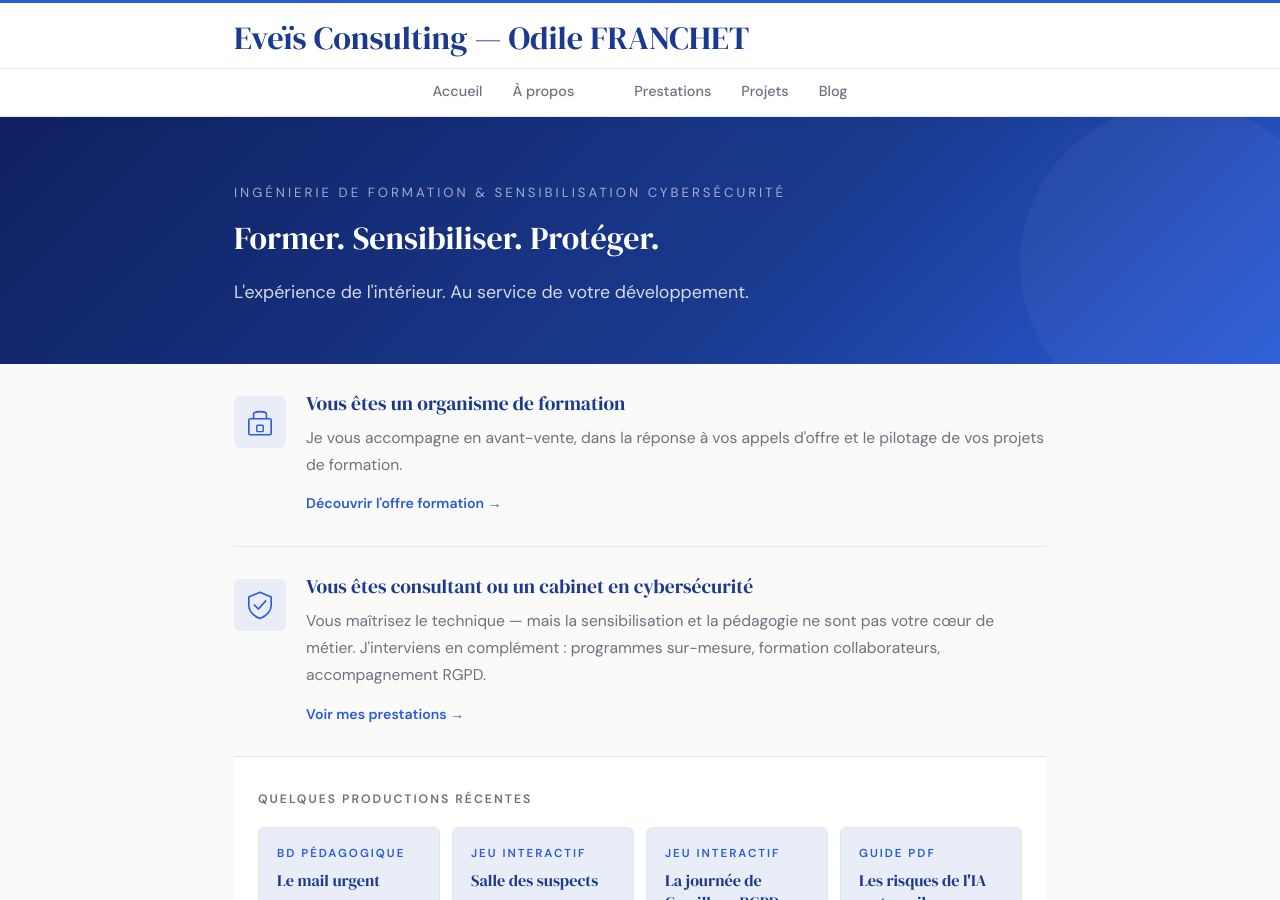
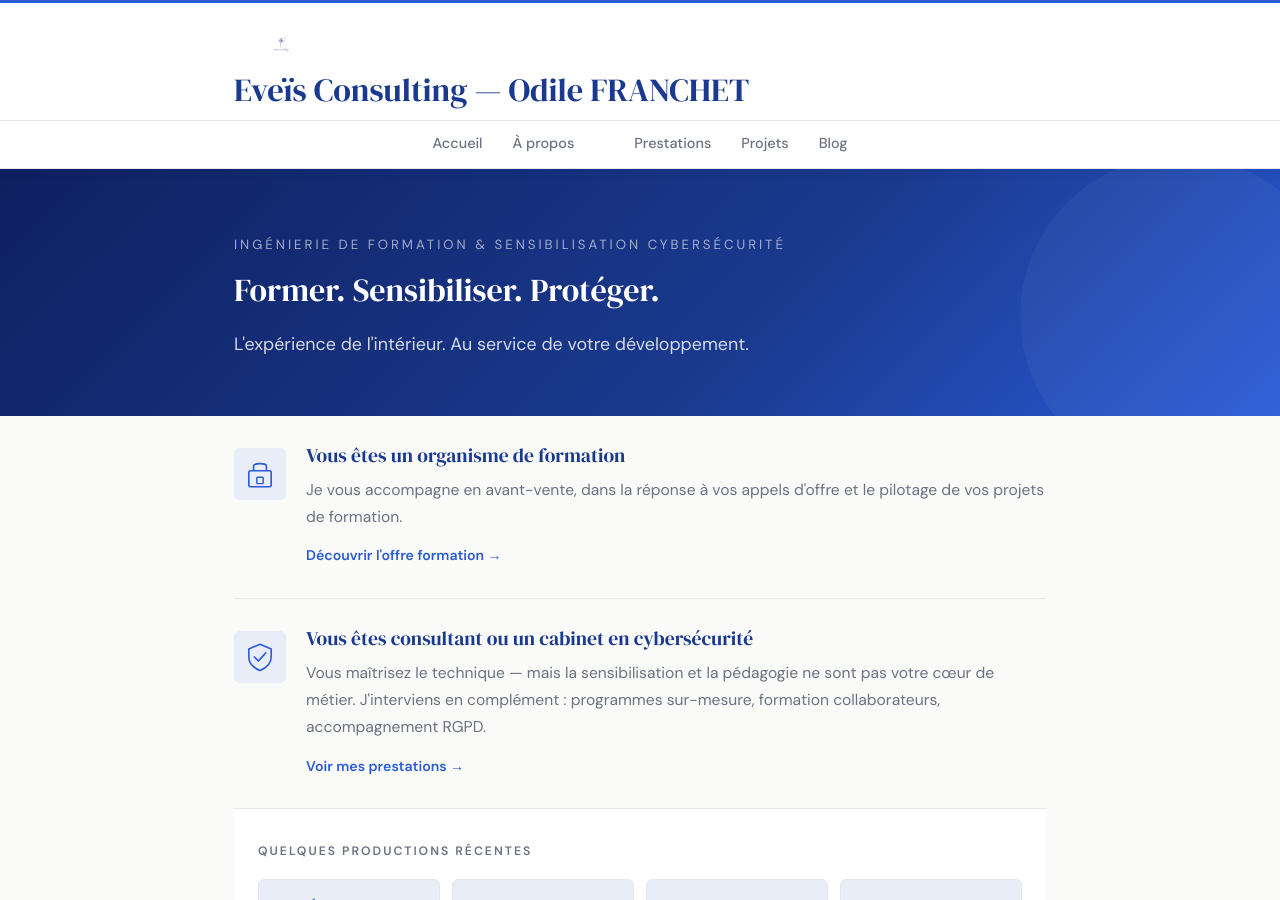
Before and after one commit to ofranchet73/eveis-consulting, a Jekyll site: the page built from index.md, in a window 1280 px wide and 900 px high. Built offline with Jekyll 4.4.1, drawn with Linux system fonts in a browser that asks for light colours.

Commit message:
Update default.html

```diff
--- a/_layouts/default.html
+++ b/_layouts/default.html
@@ -13,6 +13,7 @@
 
   <header class="site-header">
     <div class="header-inner">
+      <img src="{{ '/images/logo_eveis.png' | relative_url }}" alt="Eveïs Consulting" style="height:52px; width:auto; display:block;">
       <a class="site-title" href="{{ '/' | relative_url }}">{{ site.title }}</a>
     </div>
     <div class="header-nav">
```
